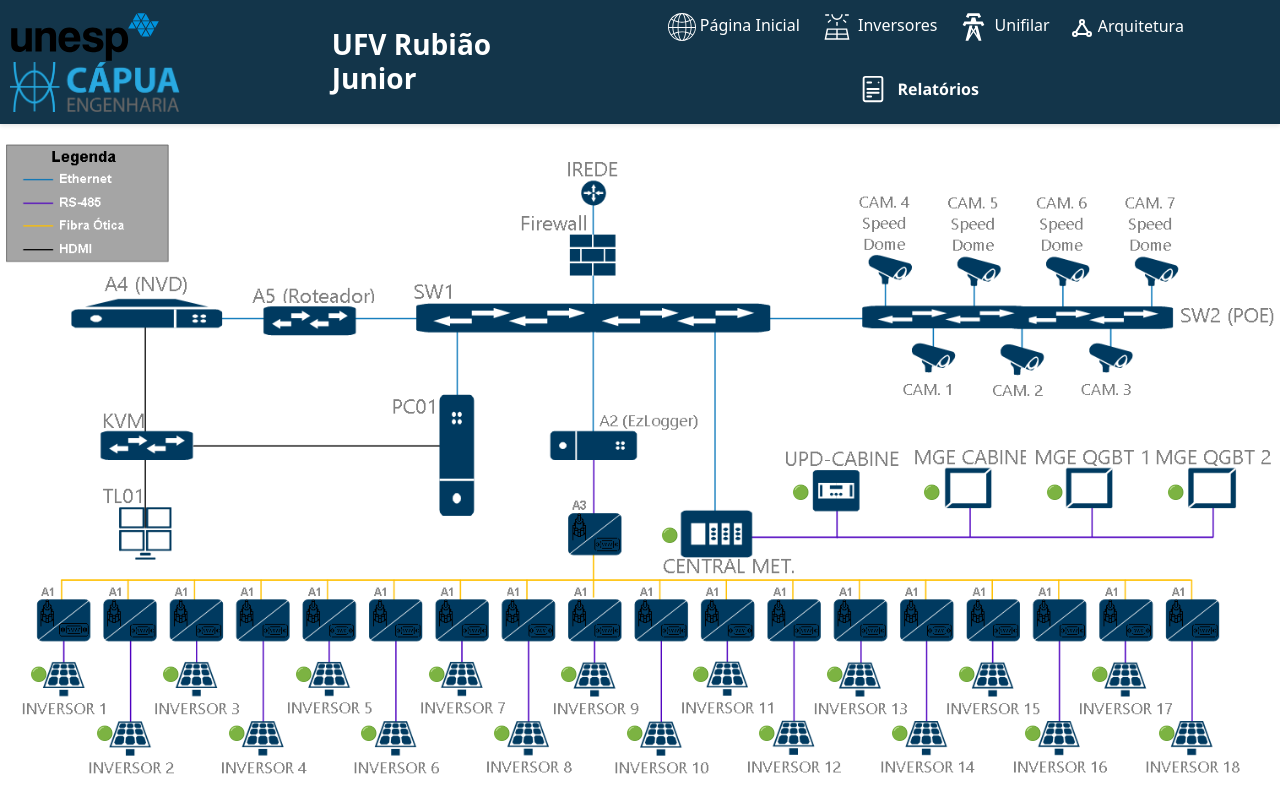
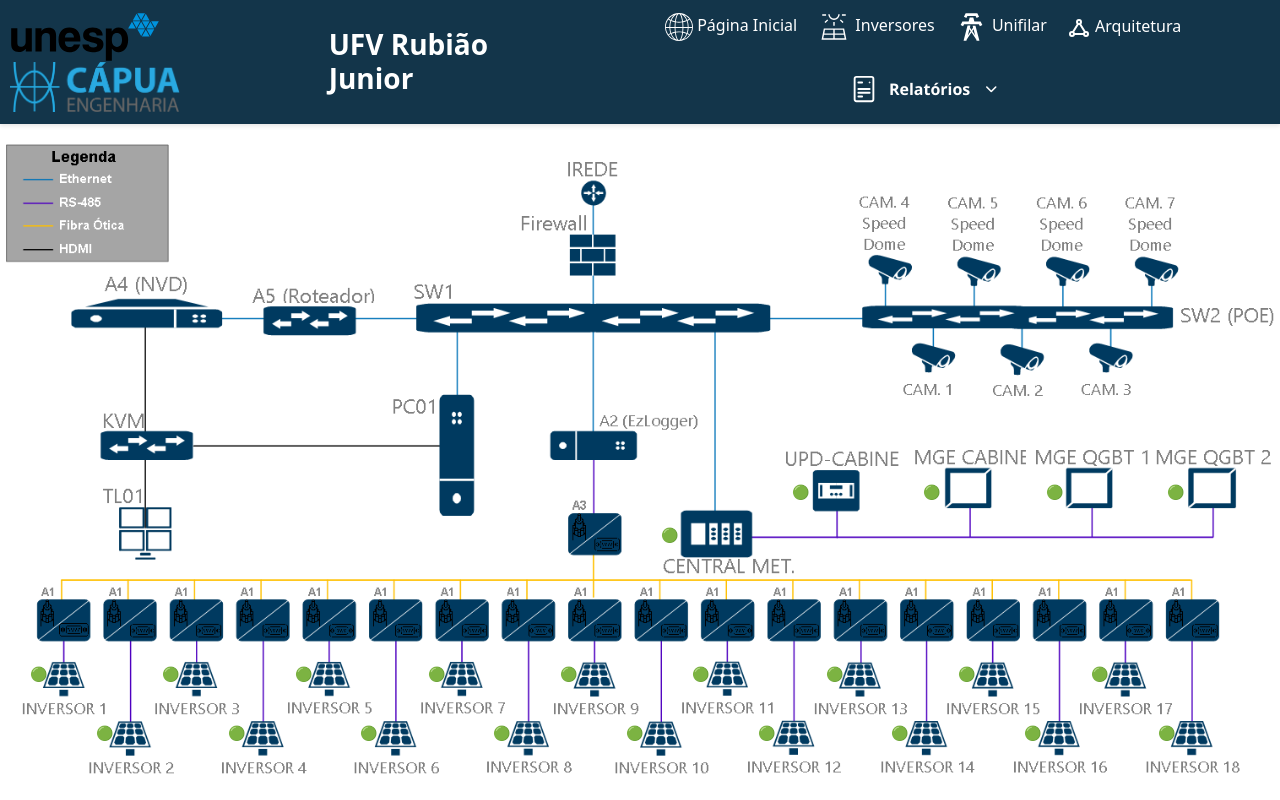
Before and after one commit to capua-eng/dash-graphein, a plain HTML site: page arquitetura.html in a window 1280 px wide. Drawn offline with nearby package versions, Linux system fonts and the light colour scheme.

Commit message:
relatórios funcionando novamente

```diff
--- a/arquitetura.html
+++ b/arquitetura.html
@@ -59,7 +59,7 @@
                             </g>
                         </svg>
                         Relatórios
-                        <i class="fas fa=chevron-down" style="margin-left: 5px; font-size: 12px;"></i>
+                        <i class="fas fa-chevron-down" style="margin-left: 5px; font-size: 12px;"></i>
                     </button>
                     <div class="dropdown-content">
                         <a href="#"><i class="fas fa-chart-line" style="margin-right: 8px;"></i> Irradiação</a>
--- a/script.js
+++ b/script.js
@@ -11,6 +11,8 @@ const GeneralModule = {
         this.setupDropdowns();
         this.setupModals();
         this.setupDatePickers();
+
+        this.setupReportGeneration();
     },
 
     setupDropdowns: function() {
```
Also changed, not shown: index.html (+1 -1 lines), inversores.html (+1 -1 lines), unifilar.html (+1 -1 lines).
